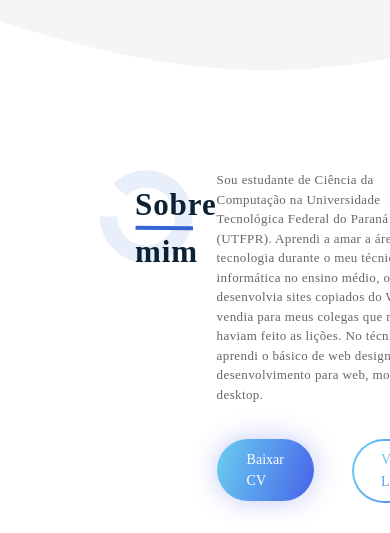
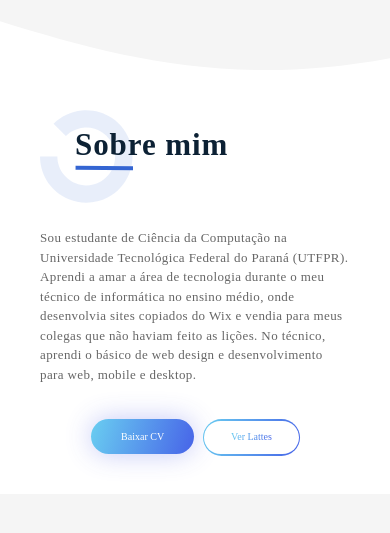
Before and after one commit to vitorCamargo/homepage, a Vue app: page / in a window 390 px wide. Shown: the part 513-1046 px from the top of the page. Built offline with nearby package versions, Linux system fonts and the light colour scheme; a web font is replaced by a local one.

Commit message:
Update App.vue

```diff
--- a/src/App.vue
+++ b/src/App.vue
@@ -57,7 +57,7 @@
     <div ref = "aboutMe" id = "aboutMe" style = "padding: 100px; display: flex; justify-content: space-around;">
       <div class = "aboutMe-title"> {{ lang === 'en' ? 'About Me' : 'Sobre mim' }} </div>
 
-      <div style = "max-width: 600px;">
+      <div class = "aboutMe-content">
         <p class = "aboutMe-text" v-if = "lang === 'en'">
           I am a student of <span style = "font-weight: 500">Computer Science</span> at the Federal Technological University of Paraná (UTFPR). I learned to enjoy the area during my high school computer technician, where I developed copied Wix websites and sold to my classmates who hadn’t done the lessons. In it I learned the basics of web design and development for web, mobile and desktop.
         </p>
@@ -384,6 +384,10 @@
     letter-spacing: 0.03em;
   }
 
+  .aboutMe-content {
+    max-width: 500px;
+  }
+
   .aboutMe-text {
     font-weight: 300;
     font-size: 13px;
@@ -424,6 +428,10 @@
     .intro-box {
       margin-top: -21px !important;
     }
+
+    .aboutMe-content a {
+      font-size: 10px;
+    }
   }
 
   @media only screen and (max-width: 460px) {
@@ -458,5 +466,20 @@
       margin-top: -28px;
       margin-bottom: -30px;
     }
+
+    #aboutMe {
+      padding: 40px !important;
+      display: block !important;
+    }
+
+    .aboutMe-content {
+      margin-left: auto;
+      margin-right: auto;
+      margin-top: 25px;
+    }
+
+    .aboutMe-content .button-secondary {
+      margin-left: 10px !important;
+    }
   }
 </style>
```
